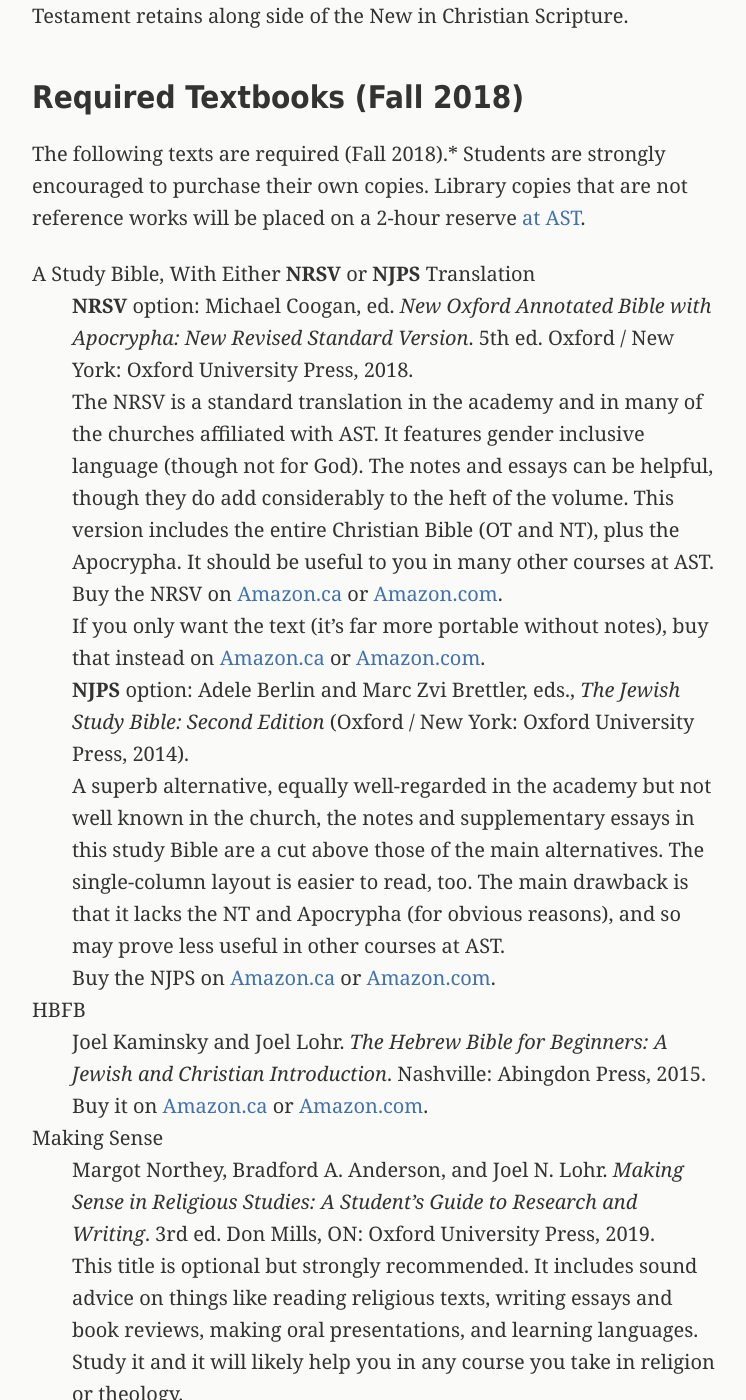
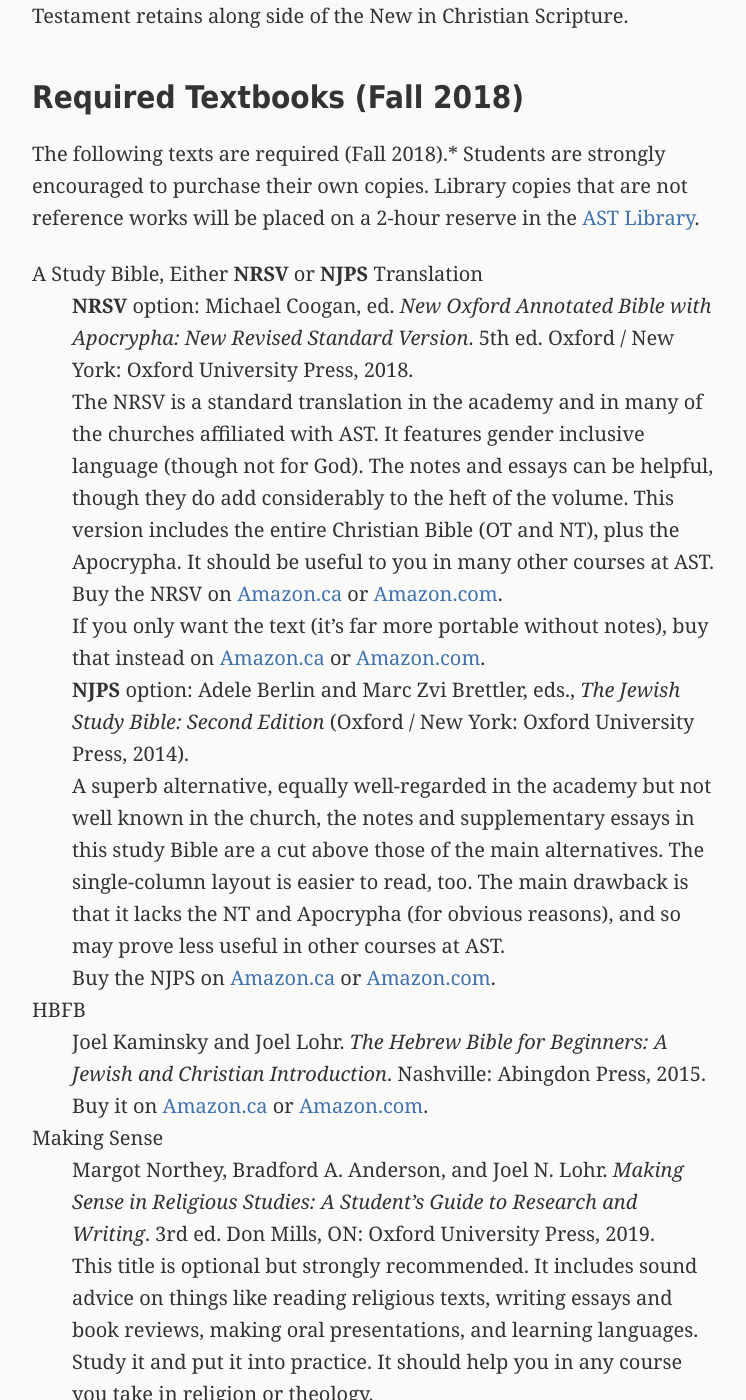
Before and after one commit to danieldriver/danieldriver.github.io, a Jekyll site: the page built from _pages/bf-1001.md, in a window 1280 px wide and 1400 px high, scrolled down 1873 px. Shown: the whole window, without its empty margins (266-1012 px from the left). Built offline with Jekyll 4.4.1, drawn with Linux system fonts in a browser that asks for light colours; some of the changed text lies outside the part shown.

Commit message:
tighten up some wording

```diff
--- a/_pages/bf-1001.md
+++ b/_pages/bf-1001.md
@@ -67,9 +67,9 @@
 
 The following texts are required (Fall 2018).* Students are strongly
 encouraged to purchase their own copies. Library copies that are not
-reference works will be placed on a 2-hour reserve [at AST](http://www.astheology.ns.ca/library/index.html).
+reference works will be placed on a 2-hour reserve in the [AST Library](http://www.astheology.ns.ca/library/index.html).
 
-A Study Bible, With Either **NRSV** or **NJPS** Translation
+A Study Bible, Either **NRSV** or **NJPS** Translation
 : **NRSV** option: Michael Coogan, ed. *New Oxford Annotated Bible with Apocrypha: New Revised Standard Version*. 5th ed. Oxford / New York: Oxford University Press, 2018.
 : The NRSV is a standard translation in the academy and in many of the churches affiliated with AST. It features gender inclusive language (though not for God). The notes and essays can be helpful, though they do add considerably to the heft of the volume. This version includes the entire Christian Bible (OT and NT), plus the Apocrypha. It should be useful to you in many other courses at AST.
 : Buy the NRSV on [Amazon.ca](https://amzn.to/2NOKgx9) or [Amazon.com](https://amzn.to/2LGyhnU).
@@ -84,7 +84,7 @@
 
 Making Sense
 : Margot Northey, Bradford A. Anderson, and Joel N. Lohr. *Making Sense in Religious Studies: A Student’s Guide to Research and Writing*. 3rd ed. Don Mills, ON: Oxford University Press, 2019.
-: This title is optional but strongly recommended. It includes sound advice on things like reading religious texts, writing essays and book reviews, making oral presentations, and learning languages. Study it and it will likely help you in any course you take in religion or theology.
+: This title is optional but strongly recommended. It includes sound advice on things like reading religious texts, writing essays and book reviews, making oral presentations, and learning languages. Study it and put it into practice. It should help you in any course you take in religion or theology.
 : Buy it on [Amazon.ca](https://amzn.to/2LKTIEf) or [Amazon.com](https://amzn.to/2K5kjXJ).
 
 *Please note that textbook selections for my courses often change with each iteration of the course.
```
